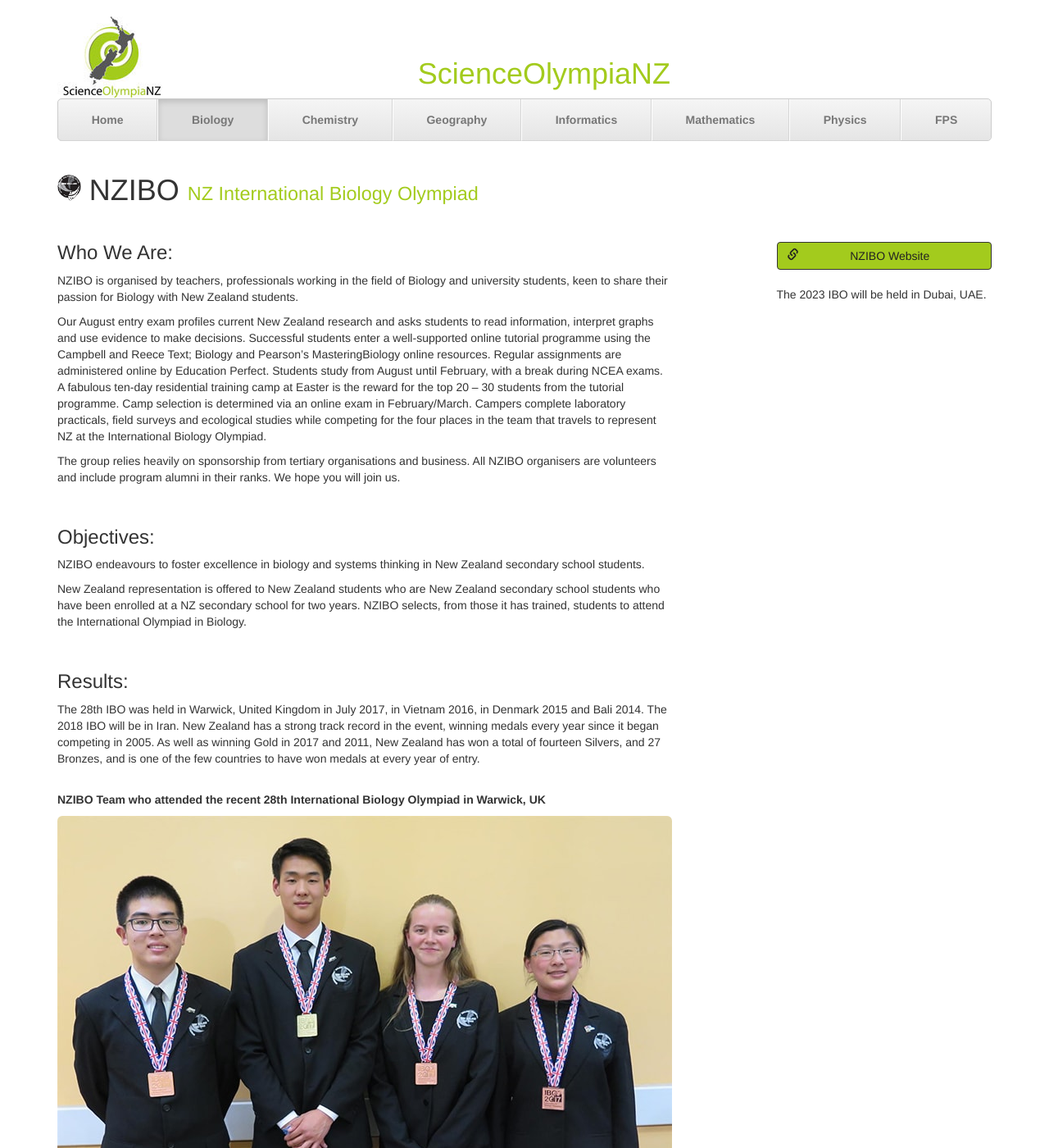
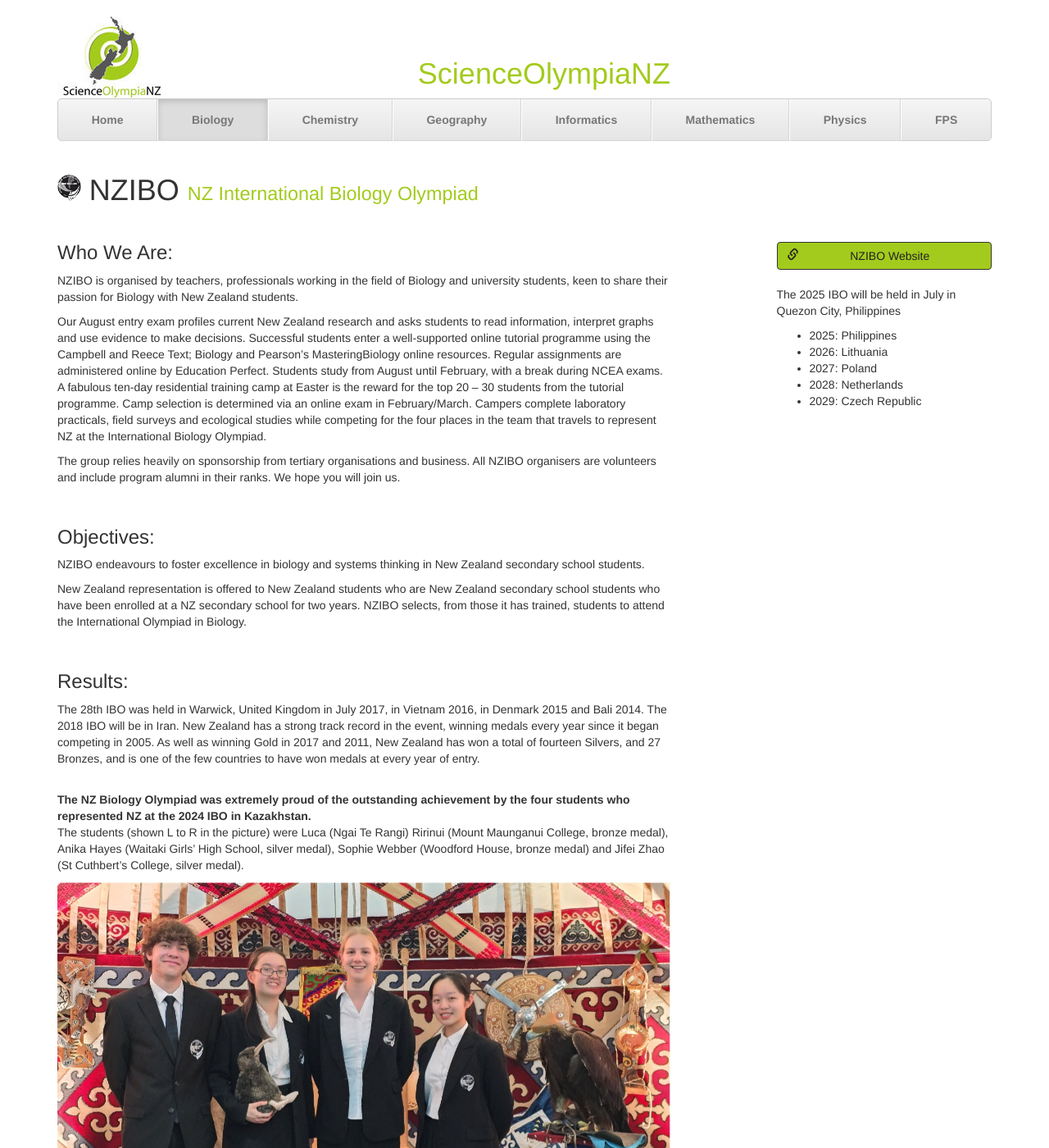
Before and after one commit to scienceolympianz/scienceolympianz.github.io, a Jekyll site: the page built from biology.html, in a window 1280 px wide and 1400 px high. Shown: the whole window at 82% size. Built offline with Jekyll 4.4.1, drawn with Linux system fonts in a browser that asks for light colours.

Commit message:
Update bio with some new copy & 2024 results

```diff
--- a/biology.html
+++ b/biology.html
@@ -2,9 +2,13 @@
 layout: default
 title: "Biology"
 ---
+
 <div class="row">
     <div class="col-md-12 organisation-header">
-    <h1 class="organisation-header"><img src="assets/images/bio.png" height="42px"> NZIBO <small>NZ International Biology Olympiad</small></h1>
+        <h1 class="organisation-header">
+            <img src="assets/images/bio.png" height="42px" /> NZIBO
+            <small>NZ International Biology Olympiad</small>
+        </h1>
     </div>
 </div>
 
@@ -13,59 +17,112 @@
         <h3>Who We Are:</h3>
 
         <p>
-      NZIBO is organised by teachers, professionals working in the field of Biology and university students, keen to
-      share their passion for Biology with New Zealand students.
+            NZIBO is organised by teachers, professionals working in the field
+            of Biology and university students, keen to share their passion for
+            Biology with New Zealand students.
         </p>
 
         <p>
-      Our August entry exam profiles current New Zealand research and asks students to read information, interpret
-      graphs and use evidence to make decisions. Successful students enter a well-supported online tutorial programme
-      using the Campbell and Reece Text; Biology and Pearson’s MasteringBiology online resources. Regular assignments
-      are administered online by Education Perfect. Students study from August until February, with a break during NCEA
-      exams. A fabulous ten-day residential training camp at Easter is the reward for the top 20 – 30 students from
-      the tutorial programme. Camp selection is determined via an online exam in February/March. Campers complete
-      laboratory practicals, field surveys and ecological studies while competing for the four places in the team that
-      travels to represent NZ at the International Biology Olympiad.
+            Our August entry exam profiles current New Zealand research and asks
+            students to read information, interpret graphs and use evidence to
+            make decisions. Successful students enter a well-supported online
+            tutorial programme using the Campbell and Reece Text; Biology and
+            Pearson’s MasteringBiology online resources. Regular assignments are
+            administered online by Education Perfect. Students study from August
+            until February, with a break during NCEA exams. A fabulous ten-day
+            residential training camp at Easter is the reward for the top 20 –
+            30 students from the tutorial programme. Camp selection is
+            determined via an online exam in February/March. Campers complete
+            laboratory practicals, field surveys and ecological studies while
+            competing for the four places in the team that travels to represent
+            NZ at the International Biology Olympiad.
         </p>
 
         <p>
-      The group relies heavily on sponsorship from tertiary organisations and business. All NZIBO organisers are
-      volunteers and include program alumni in their ranks. We hope you will join us.
+            The group relies heavily on sponsorship from tertiary organisations
+            and business. All NZIBO organisers are volunteers and include
+            program alumni in their ranks. We hope you will join us.
         </p>
-    <br>
+        <br />
 
         <h3>Objectives:</h3>
-    <p>NZIBO endeavours to foster excellence in biology and systems thinking in New Zealand secondary school students.</p>
         <p>
-      New Zealand representation is offered to New Zealand students who are New Zealand secondary school students who
-      have been enrolled at a NZ secondary school for two years. NZIBO selects, from those it has trained, students to attend the
-      International Olympiad in Biology.
+            NZIBO endeavours to foster excellence in biology and systems
+            thinking in New Zealand secondary school students.
         </p>
-    <br>
+        <p>
+            New Zealand representation is offered to New Zealand students who
+            are New Zealand secondary school students who have been enrolled at
+            a NZ secondary school for two years. NZIBO selects, from those it
+            has trained, students to attend the International Olympiad in
+            Biology.
+        </p>
+        <br />
 
         <h3>Results:</h3>
         <p>
-      The 28th IBO was held in Warwick, United Kingdom in July 2017, in Vietnam 2016, in Denmark 2015 and Bali 2014. The
-      2018 IBO will be in Iran.  New Zealand has a strong track record in the event, winning medals every year since it began
-      competing in 2005. As well as winning Gold in 2017 and  2011, New Zealand has won a total of fourteen Silvers, and 27
-      Bronzes, and is one of the few countries to have won medals at every year of entry.
+            The 28th IBO was held in Warwick, United Kingdom in July 2017, in
+            Vietnam 2016, in Denmark 2015 and Bali 2014. The 2018 IBO will be in
+            Iran. New Zealand has a strong track record in the event, winning
+            medals every year since it began competing in 2005. As well as
+            winning Gold in 2017 and 2011, New Zealand has won a total of
+            fourteen Silvers, and 27 Bronzes, and is one of the few countries to
+            have won medals at every year of entry.
         </p>
+        <br />
+
+        <p>
+            <b>
+                The NZ Biology Olympiad was extremely proud of the outstanding achievement
+                by the four students who represented NZ at the 2024 IBO in Kazakhstan.
+            </b>
+
             <br>
 
-    <p><b>NZIBO Team who attended the recent 28th International Biology Olympiad in Warwick, UK</b></p>
+            The students (shown L to R in the picture) were Luca (Ngai Te Rangi)
+            Ririnui (Mount Maunganui College, bronze medal), Anika Hayes
+            (Waitaki Girls’ High School, silver medal), Sophie Webber
+            (Woodford House, bronze medal) and Jifei Zhao (St Cuthbert’s College, silver medal).
+        </p>
 
         <p>
-      <img src="/assets/images/biology2017.jpg" class="img-responsive img-rounded" alt="Responsive image"></p><p><i>Jim Li (St Peter's College) (Bronze medal) , Ben Zhang (MacLeans College) (Gold medal) , Bianca Craill (Avondale College) (Bronze medal) , Elinor Wang (MacLeans College) (Bronze medal)</i>
+            <img
+                src="/assets/images/bio2024.jpg"
+                class="img-responsive img-rounded"
+                alt="Responsive image"
+            />
+        </p>
+        <p>
+            <i
+                >Jim Li (St Peter's College) (Bronze medal) , Ben Zhang
+                (MacLeans College) (Gold medal) , Bianca Craill (Avondale
+                College) (Bronze medal) , Elinor Wang (MacLeans College) (Bronze
+                medal)</i
+            >
         </p>
     </div>
 
     <div class="col-sm-4 col-md-3 organisation-extras col-md-offset-1">
-    <a class="btn btn-success btn-block" target="_blank" href="http://www.nzibo.org/">
+        <a
+            class="btn btn-success btn-block"
+            target="_blank"
+            href="http://www.nzibo.org/"
+        >
             <span class="pull-left glyphicon glyphicon-link"></span>
             NZIBO Website
         </a>
 
-    <br>
-    <p>The 2023 IBO will be held in Dubai, UAE.</p>
+        <br />
+        <p>
+            The 2025 IBO will be held in July in Quezon City, Philippines
+
+            <ul>
+                <li>2025: Philippines</li>
+                <li>2026: Lithuania</li>
+                <li>2027: Poland</li>
+                <li>2028: Netherlands</li>
+                <li>2029: Czech Republic</li>
+            </ul>
+        </p>
     </div>
 </div>
```
Also changed, not shown: assets/images/bio2024.jpg (added). Lines whose indentation alone changed are shown as unchanged.
